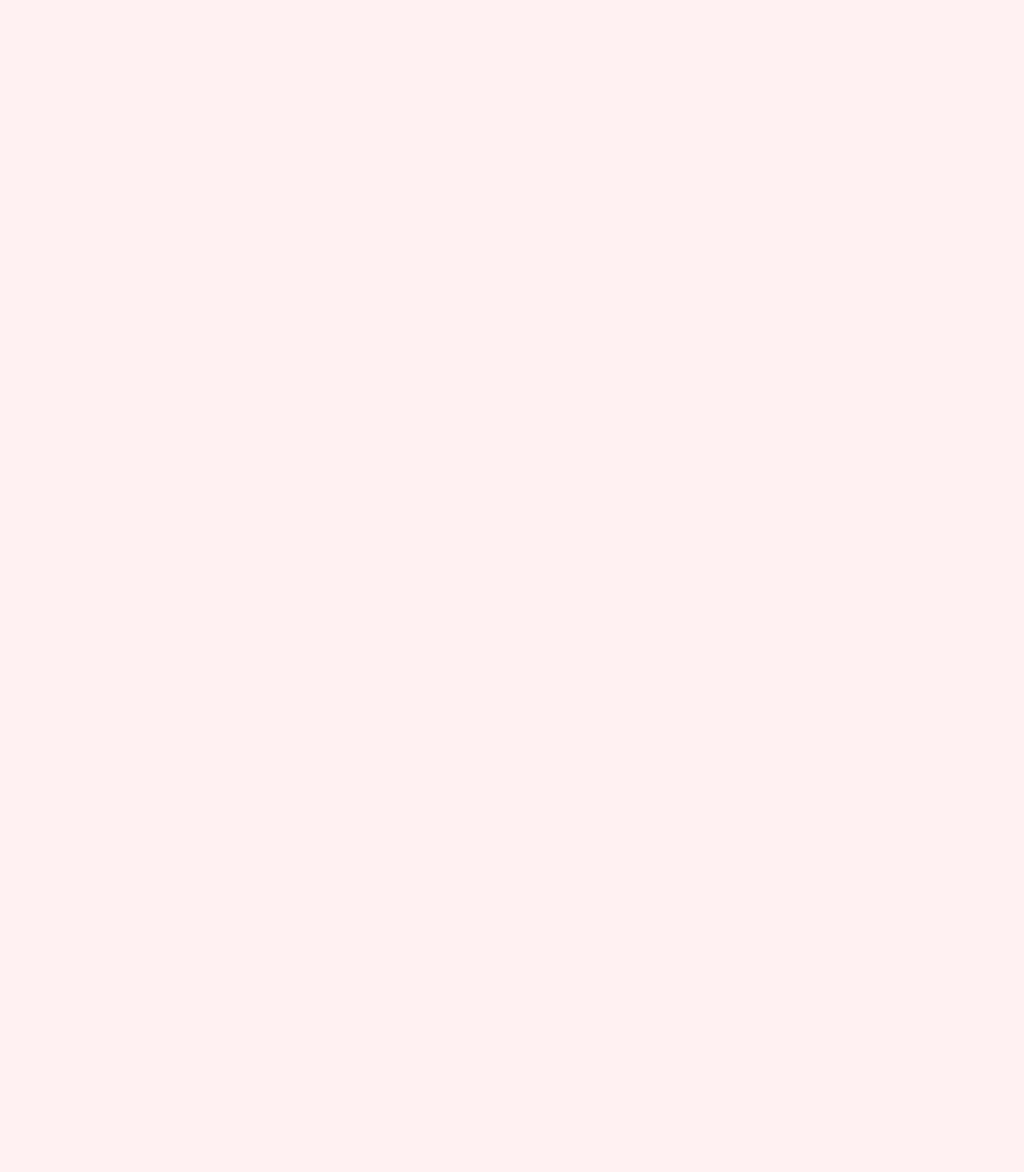
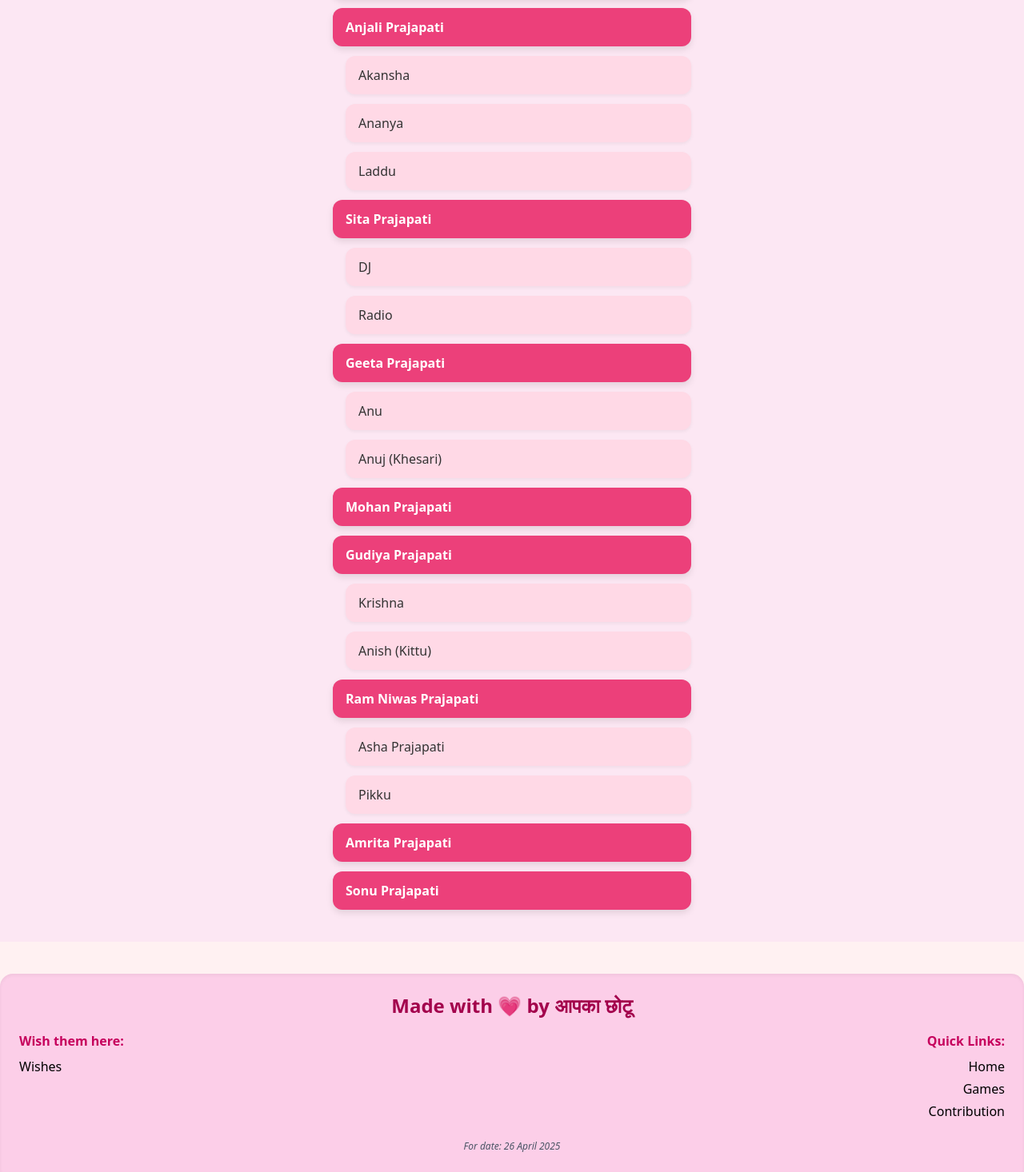
Before and after one commit to Ritesh381/mom-dad-wedding-anniversary, a React (Vite) app: page /contribution in a window 1280 px wide. Before the commit this address had no page. Shown: the part 282-1748 px from the top of the page at 80% size. Before the commit the page ends 800 px from the top, so only its background shows below. Built offline with nearby package versions, Linux system fonts and the light colour scheme.

Commit message:
Fixed some buggs and added a contribution page and added more in footer

```diff
--- a/src/App.css
+++ b/src/App.css
@@ -22,3 +22,20 @@ html, body, #root {
 .page-content {
   flex: 1;
 }
+.family-head {
+  background-color: #ec407a; /* Dark pink */
+  color: white;
+  font-weight: bold;
+  padding: 0.75rem 1rem;
+  border-radius: 12px;
+  box-shadow: 0 4px 8px rgba(0, 0, 0, 0.1);
+}
+
+.family-member {
+  background-color: #ffd9e6; /* Light pink */
+  color: #333;
+  padding: 0.75rem 1rem;
+  border-radius: 12px;
+  margin-left: 1rem;
+  box-shadow: 0 2px 4px rgba(0, 0, 0, 0.05);
+}
--- a/src/App.jsx
+++ b/src/App.jsx
@@ -10,11 +10,12 @@ const Home = lazy(() => import("./components/Home"));
 const Games = lazy(() => import("./components/Games"));
 const WishPage = lazy(() => import("./components/WishPage"));
 const Footer = lazy(() => import("./components/Footer"));
+const Contributions = lazy(() => import("./components/Contributions"));
 
 function App() {
   return (
     <Router>
-      <Suspense fallback={<Loading/>}>
+      <Suspense fallback={<Loading />}>
         <Routes>
           <Route path="/" element={<GiftBox />} />
           <Route
@@ -55,6 +56,18 @@ function App() {
               </div>
             }
           />
+          <Route
+            path="/contribution"
+            element={
+              <div className="app-container">
+                <div className="page-content">
+                  <NavBar />
+                  <Contributions />
+                </div>
+                <Footer />
+              </div>
+            }
+          ></Route>
         </Routes>
       </Suspense>
     </Router>
--- /dev/null
+++ b/src/components/Contributions.jsx
@@ -0,0 +1,46 @@
+import React from 'react';
+// import './Contributions.css';
+
+function Contributions() {
+  return (
+    <div className="min-h-screen bg-pink-100 flex flex-col items-center justify-center px-4 py-10">
+      <h1 className="text-3xl md:text-4xl font-bold text-pink-700 mb-8 text-center">
+        Thanks everyone for helping me turn this thought into reality 💖
+      </h1>
+      <ul className="w-full max-w-md space-y-3">
+        <li className="family-head">Rishikesh Prince Prajapati</li>
+
+        <li className="family-head">Balwant Prajapati</li>
+
+        <li className="family-head">Anjali Prajapati</li>
+        <li className="family-member">Akansha</li>
+        <li className="family-member">Ananya</li>
+        <li className="family-member">Laddu</li>
+
+        <li className='family-head'>Sita Prajapati</li>
+        <li className="family-member">DJ</li>
+        <li className="family-member">Radio</li>
+
+        <li className="family-head">Geeta Prajapati</li>
+        <li className="family-member">Anu</li>
+        <li className="family-member">Anuj (Khesari)</li>
+
+        <li className="family-head">Mohan Prajapati</li>
+
+        <li className="family-head">Gudiya Prajapati</li>
+        <li className="family-member">Krishna</li>
+        <li className="family-member">Anish (Kittu)</li>
+
+        <li className="family-head">Ram Niwas Prajapati</li>
+        <li className="family-member">Asha Prajapati</li>
+        <li className="family-member">Pikku</li>
+
+        <li className="family-head">Amrita Prajapati</li>
+
+        <li className="family-head">Sonu Prajapati</li>
+      </ul>
+    </div>
+  );
+}
+
+export default Contributions;
--- a/src/components/Footer.jsx
+++ b/src/components/Footer.jsx
@@ -2,26 +2,42 @@ import React from 'react';
 
 function Footer() {
   return (
-    <footer className="bg-pink-200 text-gray-800 p-4 mt-10">
-      <div className="text-center text-xl mb-4 font-semibold">
+    <footer className="bg-pink-200 text-gray-800 px-6 py-6 mt-10 rounded-t-2xl shadow-inner">
+      <div className="text-center text-2xl font-bold text-pink-800 mb-4">
         Made with 💗 by आपका छोटू
       </div>
-      <div className="text-[15px] flex justify-between items-start flex-wrap text-sm">
+
+      <div className="flex flex-col sm:flex-row justify-between gap-6 sm:items-start text-sm sm:text-base">
+        {/* Left Column */}
         <div>
-          <p className="font-medium mb-1">Wish them here:</p>
-          <a href="/wishes" className="text-blue-600 hover:underline">Wishes</a>
+          <p className="font-semibold mb-2 text-pink-700">Wish them here:</p>
+          <a href="/wishes" className="text-black hover:underline transition-all duration-200">
+            Wishes
+          </a>
         </div>
-        <div className="text-right">
-          <p className="font-medium mb-1">Quick Links:</p>
+
+        {/* Right Column */}
+        <div className="text-left sm:text-right">
+          <p className="font-semibold mb-2 text-pink-700">Quick Links:</p>
           <ul className="space-y-1">
-            <li><a href="/home" className="text-blue-600 hover:underline">Home</a></li>
-            <li><a href="/games" className="text-blue-600 hover:underline">Games</a></li>
-            <li><a href="/contribution" className="text-blue-600 hover:underline">Contribution</a></li>
+            <li>
+              <a href="/home" className="text-black hover:underline transition-all duration-200">Home</a>
+            </li>
+            <li>
+              <a href="/games" className="text-black hover:underline transition-all duration-200">Games</a>
+            </li>
+            <li>
+              <a href="/contribution" className="text-black hover:underline transition-all duration-200">Contribution</a>
+            </li>
           </ul>
         </div>
       </div>
+
+      {/* Date */}
+      <p className="text-center mt-6 text-xs text-gray-600 italic">For date: 26 April 2025</p>
     </footer>
   );
+
 }
 
 export default Footer;
--- a/src/components/Home.jsx
+++ b/src/components/Home.jsx
@@ -11,14 +11,14 @@ function Home() {
       <div className="flex-col justify-center items-center">
         <iframe
           className="max-w-[600px] h-[300px] w-full mx-auto my-4 block border shadow-md rounded-lg"
-          src="https://www.youtube.com/embed/S9NFCNDtjDU"
+          src="https://www.youtube.com/embed/CoEGYErLSyQ"
           frame_border="0"
           allow="accelerometer"
           allowFullScreen
         />
         <iframe
           className="max-w-[600px] h-[300px] w-full mx-auto my-4 block border shadow-md rounded-lg"
-          src="https://www.youtube.com/embed/CoEGYErLSyQ"
+          src="https://www.youtube.com/embed/S9NFCNDtjDU"
           frame_border="0"
           allow="accelerometer"
           allowFullScreen
--- a/src/components/MazeGame.jsx
+++ b/src/components/MazeGame.jsx
@@ -23,7 +23,7 @@ const MazeGame = () => {
   const [position, setPosition] = useState({ x: 1, y: 1 });
   const [momPosition] = useState({ x: 10, y: 10 });
   const [showConfetti, setShowConfetti] = useState(false);
-  const [gameWon, setGameWon] = useState(false);
+  const [gameWon, setGameWon] = useState(true);
   const [windowSize, setWindowSize] = useState({
     width: typeof window !== "undefined" ? window.innerWidth : 0,
     height: typeof window !== "undefined" ? window.innerHeight : 0,
@@ -157,7 +157,6 @@ const MazeGame = () => {
         <>
           <div className="flex justify-center my-6">
             <div className="w-64 h-64 bg-pink-100 rounded-full flex items-center justify-center relative">
-              <div className="absolute w-full h-full animate-ping rounded-full bg-pink-200 opacity-50"></div>
               <img
                 src={togetherImage}
                 alt="Mom and Dad Together"
```
